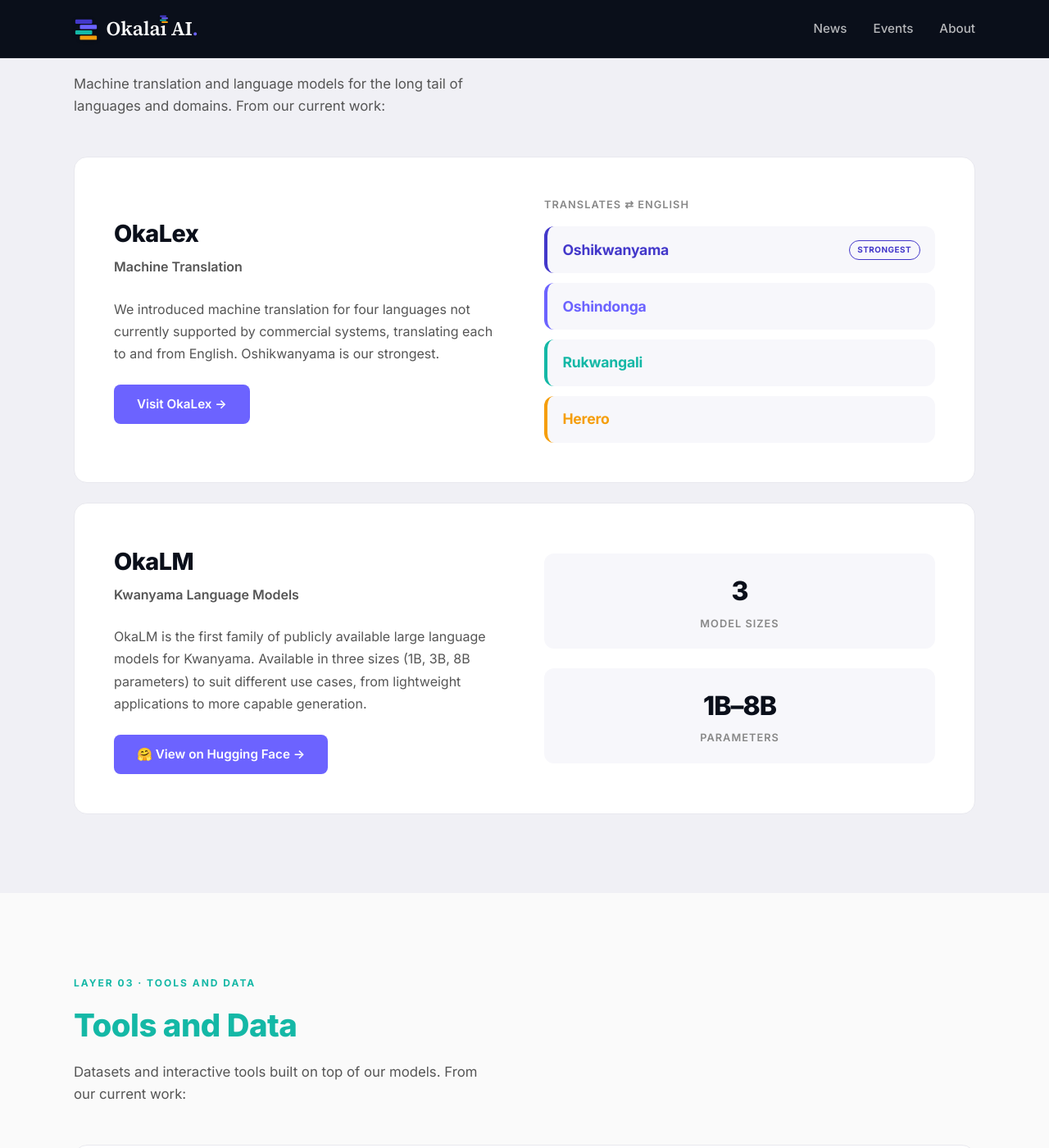
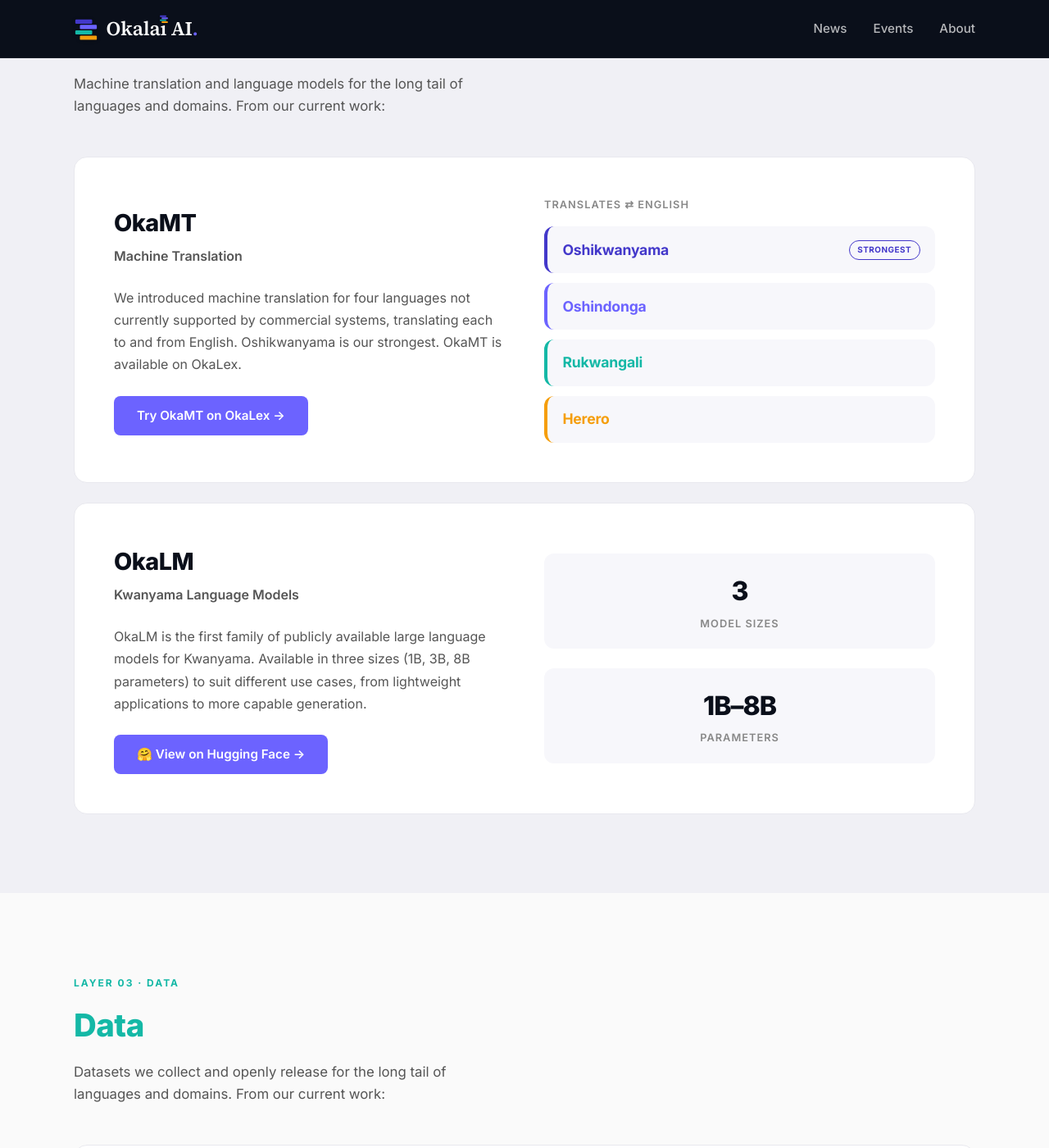
Before and after one commit to okalai-ai/okalai-site, a Jekyll site: the page built from index.md, in a window 1280 px wide and 1400 px high, scrolled down 1834 px. Shown: the whole window at 82% size. Built offline with Jekyll 4.4.1, drawn with Linux system fonts in a browser that asks for light colours; some of the changed text lies outside the part shown.

Commit message:
Applications:

```diff
--- a/assets/css/style.css
+++ b/assets/css/style.css
@@ -358,8 +358,8 @@ a {
 #research .section-header h2 { color: #4338ca; }
 #models .section-label,
 #models .section-header h2 { color: #6c63ff; }
-#tools .section-label,
-#tools .section-header h2 { color: #14b8a6; }
+#data .section-label,
+#data .section-header h2 { color: #14b8a6; }
 #applications .section-label,
 #applications .section-header h2 { color: #f59e0b; }
 
--- a/index.md
+++ b/index.md
@@ -160,14 +160,14 @@ title: Home
       <p class="section-desc">Machine translation and language models for the long tail of languages and domains. From our current work:</p>
     </div>
 
-    <div id="okalex" class="product-card" data-sr>
+    <div id="okamt" class="product-card" data-sr>
       <div class="product-info">
-        <h3><a href="https://okalex.org/" target="_blank" rel="noopener">OkaLex</a></h3>
+        <h3>OkaMT</h3>
         <p class="product-tagline">Machine Translation</p>
         <p>
-          We introduced machine translation for four languages not currently supported by commercial systems, translating each to and from English. Oshikwanyama is our strongest.
+          We introduced machine translation for four languages not currently supported by commercial systems, translating each to and from English. Oshikwanyama is our strongest. OkaMT is available on <a href="https://okalex.org/" target="_blank" rel="noopener">OkaLex</a>.
         </p>
-        <a href="https://okalex.org/" class="btn btn-primary" target="_blank" rel="noopener">Visit OkaLex &rarr;</a>
+        <a href="https://okalex.org/" class="btn btn-primary" target="_blank" rel="noopener">Try OkaMT on OkaLex &rarr;</a>
       </div>
       <div class="lang-pairs">
         <div class="lang-pairs-head">Translates &#8644; English</div>
@@ -210,12 +210,12 @@ title: Home
   </div>
 </section>
 
-<section id="tools" class="section">
+<section id="data" class="section">
   <div class="container">
     <div class="section-header" data-sr>
-      <span class="section-label">Layer 03 · Tools and Data</span>
-      <h2>Tools and Data</h2>
-      <p class="section-desc">Datasets and interactive tools built on top of our models. From our current work:</p>
+      <span class="section-label">Layer 03 · Data</span>
+      <h2>Data</h2>
+      <p class="section-desc">Datasets we collect and openly release for the long tail of languages and domains. From our current work:</p>
     </div>
 
     <div id="datasets" class="product-card product-card--single" data-sr>
@@ -228,6 +228,17 @@ title: Home
         <a href="https://github.com/okalai-ai" class="btn btn-primary" target="_blank" rel="noopener">Browse on GitHub &rarr;</a>
       </div>
     </div>
+
+    <div id="lexicon" class="product-card product-card--single" data-sr style="margin-top:1.5rem">
+      <div class="product-info">
+        <h3>Oshikwanyama Lexicon</h3>
+        <p class="product-tagline">Bilingual Dictionary</p>
+        <p>
+          We spent years curating an Oshikwanyama&ndash;English bilingual lexicon. Its first online searchable version is available on <a href="https://okalex.org/" target="_blank" rel="noopener">OkaLex</a>.
+        </p>
+        <a href="https://okalex.org/" class="btn btn-primary" target="_blank" rel="noopener">Search on OkaLex &rarr;</a>
+      </div>
+    </div>
   </div>
 </section>
 
@@ -236,7 +247,7 @@ title: Home
     <div class="section-header" data-sr>
       <span class="section-label">Layer 04 · Applications</span>
       <h2>Applications</h2>
-      <p class="section-desc">Application areas where we build first-of-their-kind systems for the long tail of languages and domains.</p>
+      <p class="section-desc">Application areas where we are building first-of-their-kind systems for the long tail of languages and domains.</p>
     </div>
 
     <div class="app-grid" data-sr>
```
